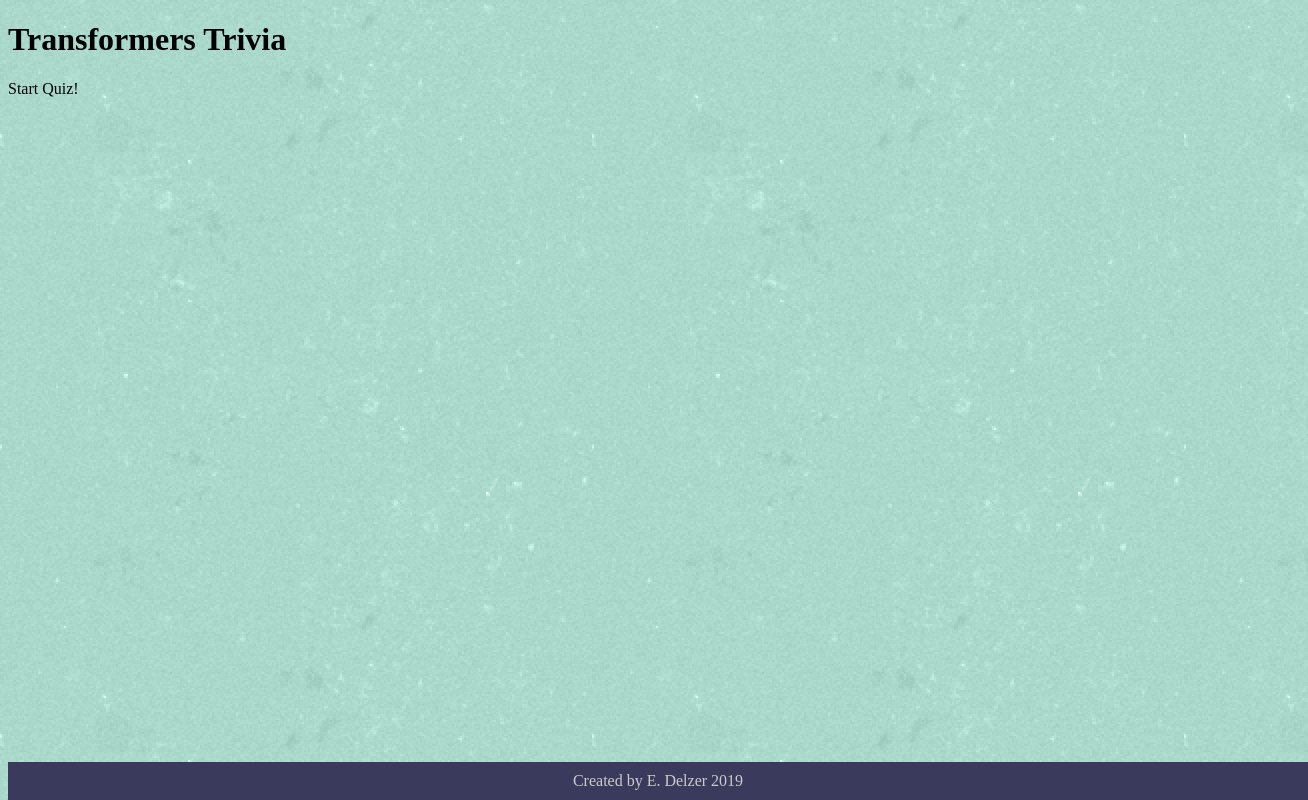
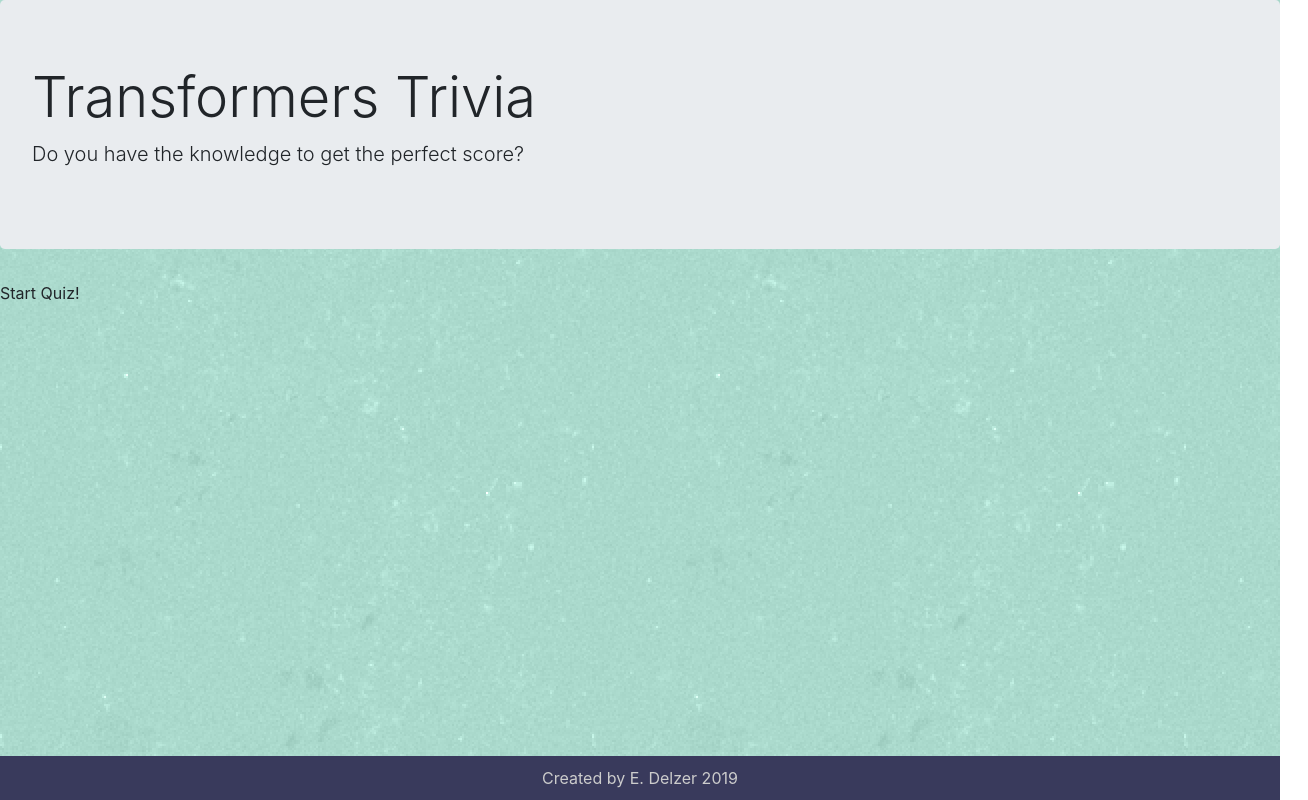
Before and after one commit to deltabear/TriviaGame, a plain HTML site: page index.html in a window 1280 px wide. Shown: the whole page, 1308 px wide, since content can reach past the window. Drawn offline with nearby package versions, Linux system fonts and the light colour scheme.

Commit message:
replaced reset with Bootstrap style sheet

```diff
--- a/index.html
+++ b/index.html
@@ -5,13 +5,15 @@
     <meta name="viewport" content="width=device-width, initial-scale=1.0">
     <meta http-equiv="X-UA-Compatible" content="ie=edge">
       <title>Transformers Trivia Game</title>
-      <link rel="stylesheet" href="assets/css/reset.css">
+      <link rel="stylesheet" href="https://maxcdn.bootstrapcdn.com/bootstrap/4.0.0/css/bootstrap.min.css" integrity="sha384-Gn5384xqQ1aoWXA+058RXPxPg6fy4IWvTNh0E263XmFcJlSAwiGgFAW/dAiS6JXm" crossorigin="anonymous">
       <link rel="stylesheet" href="assets/css/style.css">
   </head>
 
     <body>
-      <div class="container">
-        <h1>Transformers Trivia</h1>
+      <div class="jumbotron">
+        <h1 class="display-4">Transformers Trivia</h1>
+        <p class="lead">Do you have the knowledge to get the perfect score?</p>
+      </div>
 
           <div id="start">Start Quiz!
         </div>
```
